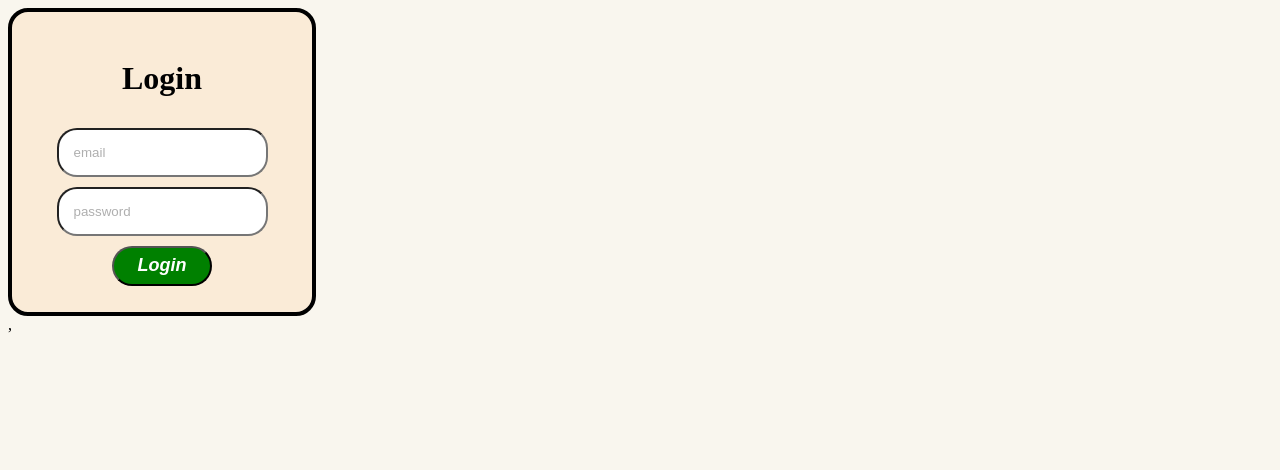
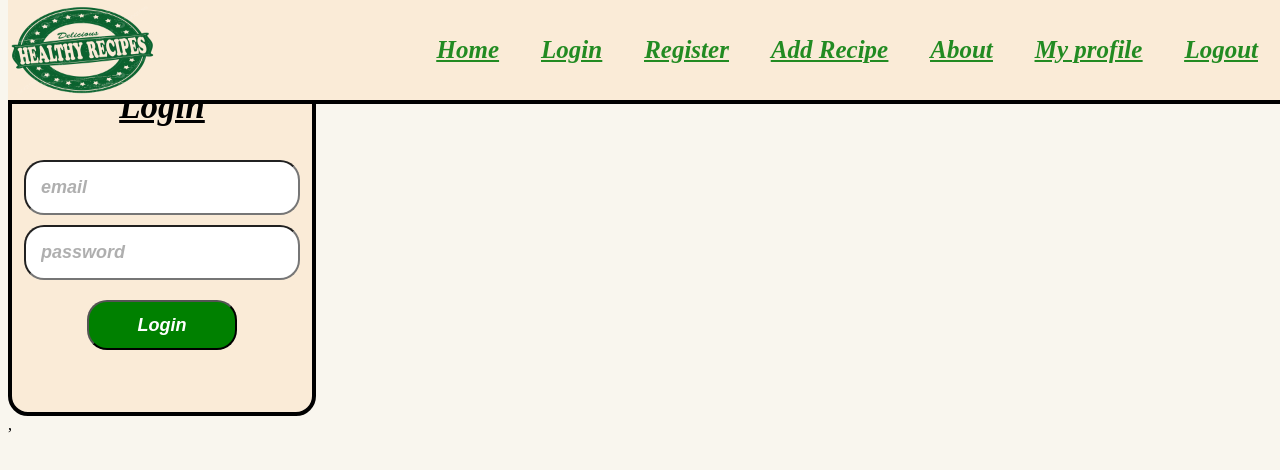
Before and after one commit to ViktorGeorgiev98/fhealthyRecipesBlogReactFullStack, a React (Vite) app in the folder client/: page /login in a window 1280 px wide. Shown: the top 470 px of the page. Built offline with nearby package versions, Linux system fonts and the light colour scheme.

Commit message:
made login form controlled form and changed css

```diff
--- a/client/src/App.jsx
+++ b/client/src/App.jsx
@@ -10,7 +10,7 @@ function App() {
 
   return (
     <>
-      {/* <NavBar /> */}
+      <NavBar />
       <Routes>
         <Route path='/' element={<HomePage />} />
         <Route path='/login' element={<Login />} />
--- a/client/src/components/LoginRegister/Login.css
+++ b/client/src/components/LoginRegister/Login.css
@@ -2,7 +2,7 @@
     border: 4px solid black;
     border-radius: 20px;
     width: 300px;
-    height: 300px;
+    height: 400px;
     background-color: antiquewhite;
     justify-content: center;
     display: flex;
@@ -11,6 +11,12 @@
 }
 
 .login-form {
+    h1 {
+        font-weight: bold;
+        font-style: italic;
+        text-decoration: underline;
+        font-size: 35px;
+    }
     padding: 10px;
     margin: 10px;
     display: flex;
@@ -20,14 +26,21 @@
     input {
         padding: 15px;
         border-radius: 20px;
+        font-size: 18px;
+        font-weight: 600;
+        font-style: italic;
         &::placeholder {
             color: rgb(175, 175, 175);
         }
     }
     button {
         border-radius: 20px;
-        width: 100px;
-        height: 40px;
+        width: 150px;
+        padding-top: 10px;
+        margin-top: 10px;
+        padding-bottom: 10px;
+        margin-bottom: 10px;
+        height: 50px;
         cursor: pointer;
         background-color: green;
         color: white;
--- a/client/src/components/LoginRegister/Login.jsx
+++ b/client/src/components/LoginRegister/Login.jsx
@@ -1,10 +1,14 @@
+import { useState } from "react";
+
 const Login = () => {
+    const [username, setUsername] = useState('');
+    const [password, setPassword] = useState('');
     return (
         <div className="login-page">
             <form className="login-form">
                 <h1>Login</h1>
-                <input type="text" placeholder="email"/>
-                <input type="text" placeholder="password"/>
+                <input type="text" placeholder="email" onChange={(e) => setUsername(e.currentTarget.value)}/>
+                <input type="text" placeholder="password" onChange={(e) => setPassword(e.currentTarget.value)}/>
                 <button type="submit">Login</button>
             </form>
         </div>
```
